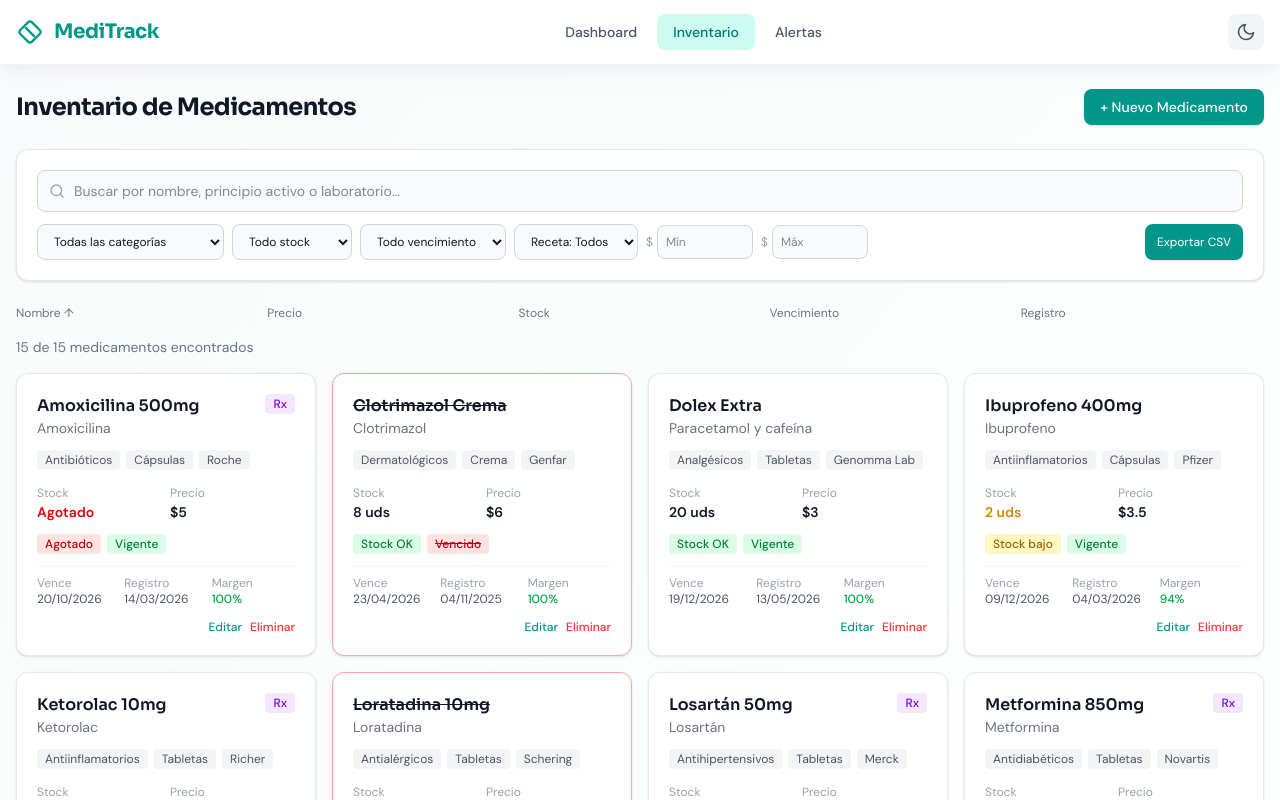
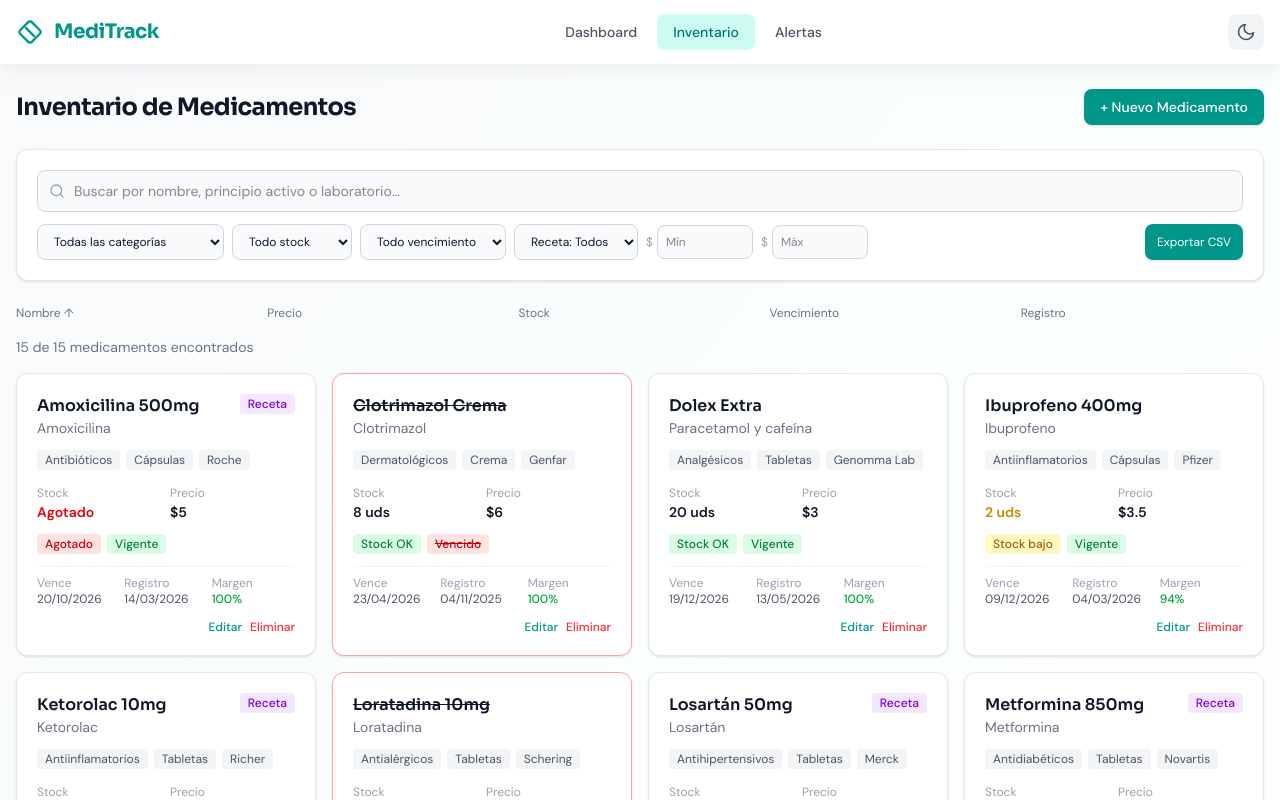
Before and after one commit to pedrocastellanos/meditrack, a React (Vite) app: page /inventario in a window 1280 px wide. Shown: the top 800 px of the page. Built offline with nearby package versions, Linux system fonts and the light colour scheme.

Commit message:
Cambiar badge Rx por Receta para mayor claridad

```diff
--- a/src/components/medicamentos/MedicamentoCard.tsx
+++ b/src/components/medicamentos/MedicamentoCard.tsx
@@ -46,7 +46,7 @@ export default function MedicamentoCard({ medicamento, onDelete }: Props) {
           <p className="text-sm text-gray-500 dark:text-gray-400 truncate">{medicamento.principioActivo}</p>
         </div>
         {medicamento.requiereReceta && (
-          <span className="text-xs bg-purple-100 dark:bg-purple-900 text-purple-700 dark:text-purple-300 px-2 py-0.5 rounded font-medium shrink-0">Rx</span>
+          <span className="text-xs bg-purple-100 dark:bg-purple-900 text-purple-700 dark:text-purple-300 px-2 py-0.5 rounded font-medium shrink-0">Receta</span>
         )}
       </div>
 
```
